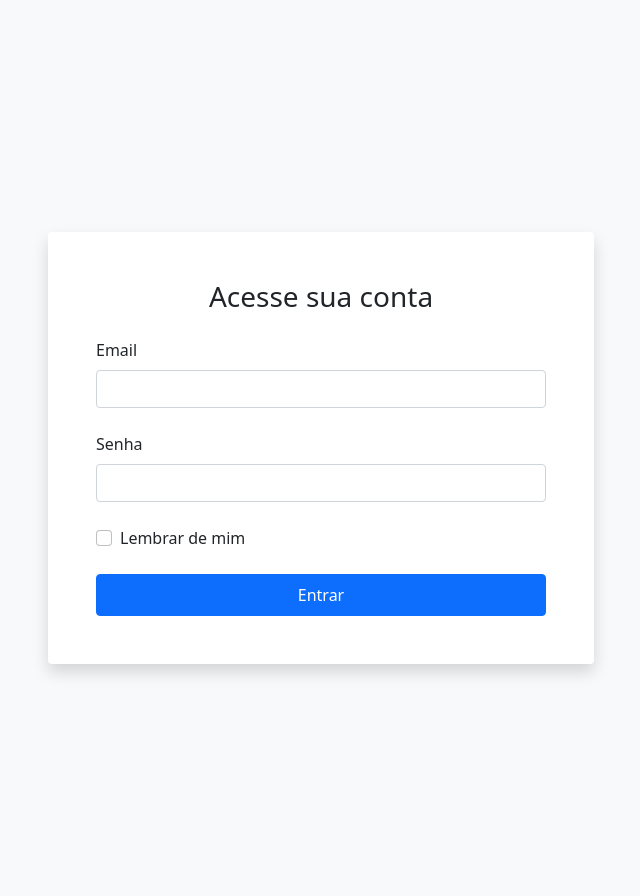
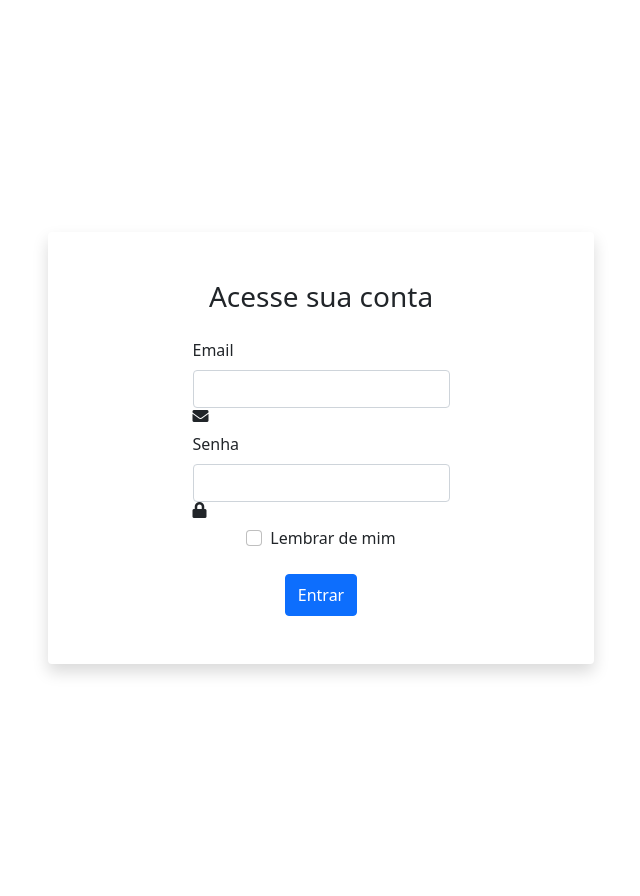
Before and after one commit to zYasuo/LoginAut, a PHP site: page / in a window 1280 px wide. Shown: the whole page, without its empty margins (319-959 px from the left). Run offline with PHP 8.4, Linux system fonts and the light colour scheme; data that the repository does not hold is empty.

Commit message:
Adicionado novas bibliotecas e melhorias no Card

```diff
--- a/index.php
+++ b/index.php
@@ -32,37 +32,45 @@ if ($_SERVER["REQUEST_METHOD"] == "POST" && isset($_POST['token']) && $_POST['to
 <head>
     <meta charset="UTF-8">
     <meta name="viewport" content="width=device-width, initial-scale=1.0">
+    <link rel="stylesheet" href="https://cdnjs.cloudflare.com/ajax/libs/font-awesome/5.15.3/css/all.min.css">
     <link href="bootstrap/css/bootstrap.min.css" rel="stylesheet">
+    <link rel="stylesheet" href="css/style.css">
+
     <title>Document</title>
 </head>
-<body class="bg-light">
+
+<body>
 <form method="POST">
     <input type="hidden" name="token" value="<?php echo $_SESSION['token']; ?>">
     <div class="container py-5">
         <div class="row justify-content-center align-items-center min-vh-100">
             <div class="col-12 col-md-8 col-lg-6">
                 <div class="card border-0 shadow">
-                        <div class="card-body p-5">
+                    <div class="card-body p-5 d-flex flex-column align-items-center">
                         <h3 class="card-title text-center mb-4">Acesse sua conta</h3>
-                            <div class="mb-4">
+                            <div class="mb-4 position-relative">
                                 <label for="email" class="form-label">Email</label>
-                                <input type="email" name="email" class="form-control" id="email" aria-describedby="emailHelp">
+                                <input type="email" name="email" class="form-control" id="email" aria-describedby="emailHelp" style="max-width: 300px;">
+                                <i class="fas fa-envelope position-absolute icon-input"></i>
                             </div>
-                            <div class="mb-4">
+                            <div class="mb-4 position-relative">
                                 <label for="senha" class="form-label">Senha</label>
-                                <input type="password" name="senha" class="form-control" id="senha">
+                                <input type="password" name="senha" class="form-control" id="senha" style="max-width: 300px;">
+                                <i class="fas fa-lock position-absolute icon-input"></i>
                             </div>
-                            <div class="mb-4 form-check">
+                        <div class="mb-4 form-check text-center">
                             <input type="checkbox" class="form-check-input" id="lembrar">
                             <label class="form-check-label" for="lembrar">Lembrar de mim</label>
                         </div>
-                            <button type="submit" class="btn btn-primary w-100 py-2">Entrar</button>
+                        <button type="submit" class="btn btn-primary py-2" style="width: auto;">Entrar</button>
                     </div>
                 </div>
             </div>
         </div>
     </div>
 </form>
+
+
     <!-- Bootstrap JS -->
     <script src="bootstrap/js/bootstrap.bundle.min.js"></script>
 </body>
```
Lines whose indentation alone changed are shown as unchanged.
